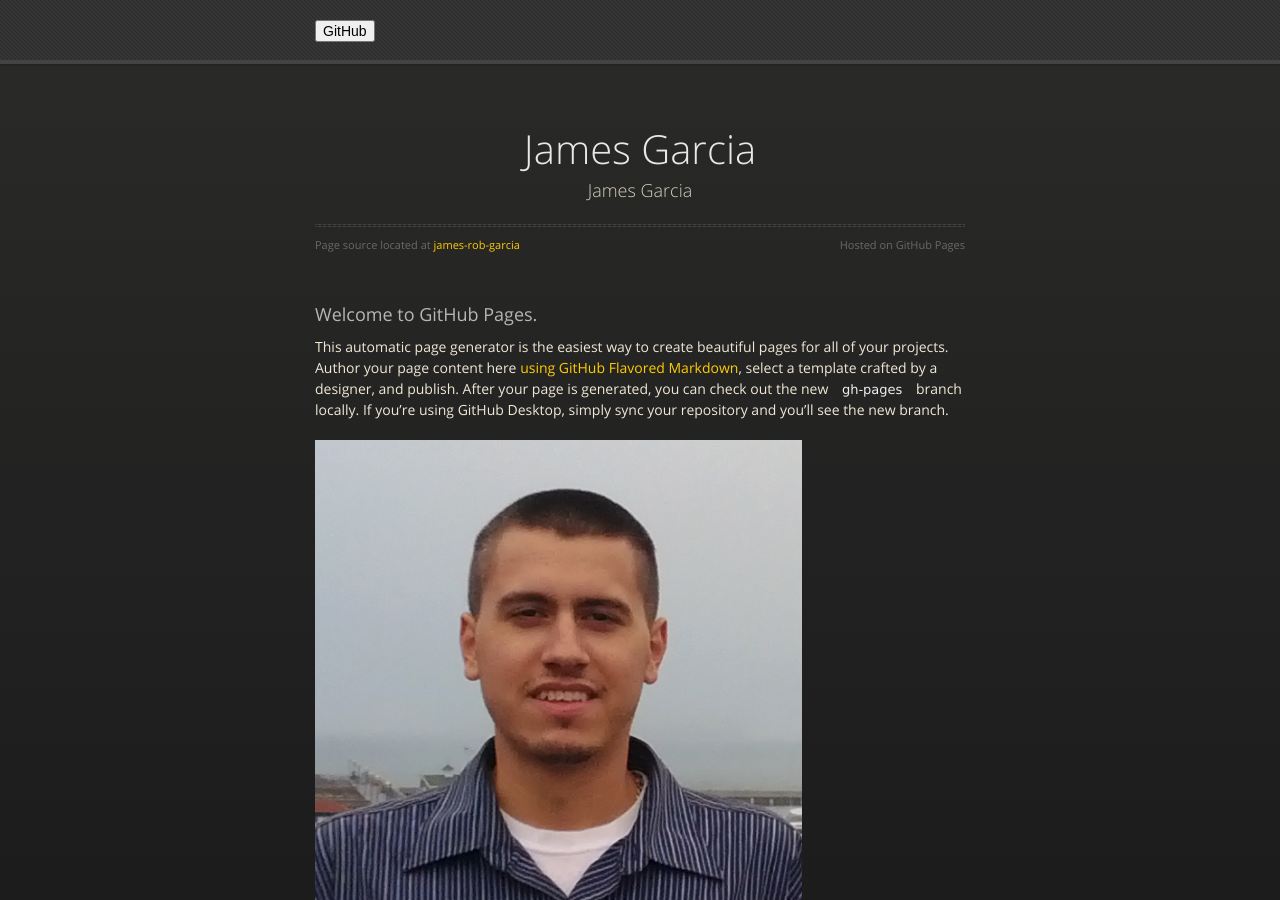
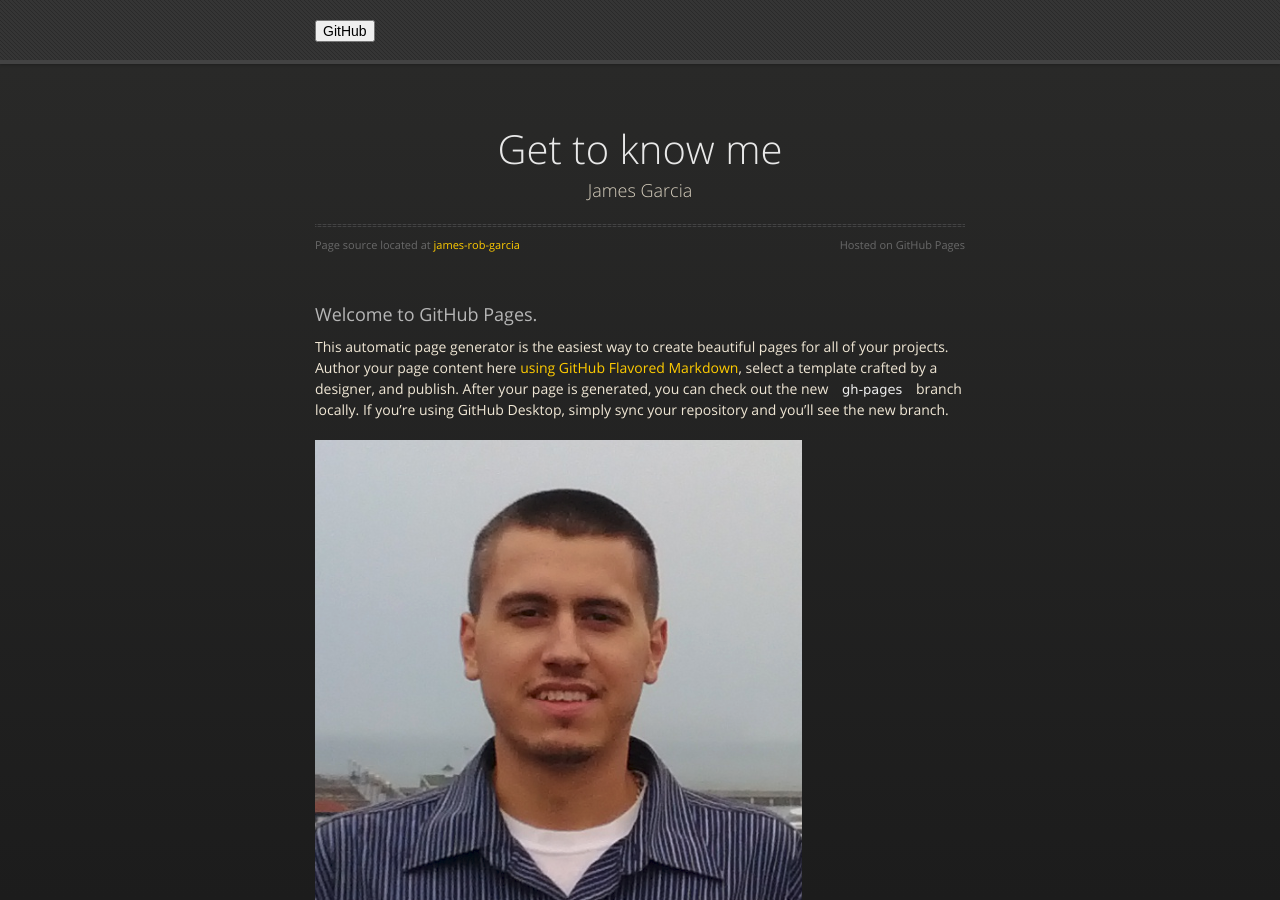
Before and after one commit to colossus9/colossus9.github.io, a Jekyll site: the page built from index.html, in a window 1280 px wide and 900 px high. Built offline with Jekyll 4.4.1, drawn with Linux system fonts in a browser that asks for light colours; nearby versions of some CDN libraries.

```diff
--- a/index.html
+++ b/index.html
@@ -19,7 +19,7 @@
 
       <section>
         <div id="title">
-          <h1>{{ page.title }}</h1>
+          <h1>{{ page.header }}</h1>
           <p>{{ page.subtitle }}</p>
           <hr>
           <span class="credits left">Page source located at <a href="https://github.hpe.com/james-rob-garcia">james-rob-garcia</a></span>
```
